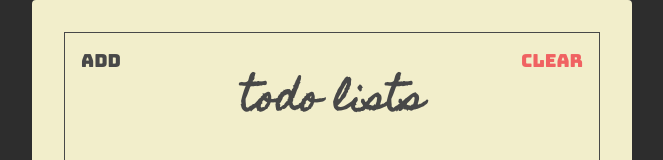
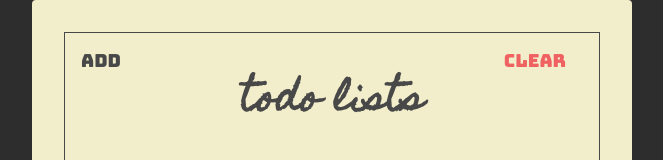
Before and after one commit to dewisapp/react-todolist, a React (Create React App) app: page / in a window 1280 px wide. Shown: the top 160 px of the page, without its empty margins (308-971 px from the left). Built offline with nearby package versions, Linux system fonts and the light colour scheme.

Commit message:
membuat button dengan css module

```diff
--- a/package.json
+++ b/package.json
@@ -5,6 +5,7 @@
   "keywords": [],
   "main": "src/index.js",
   "dependencies": {
+    "classnames": "2.3.1",
     "prop-types": "15.7.2",
     "react": "17.0.2",
     "react-dom": "17.0.2",
--- a/src/components/Button.jsx
+++ /dev/null
@@ -1,32 +0,0 @@
-import React from "react";
-import PropTypes from "prop-types";
-
-const Button = ({ text, onClick, color, align }) => {
-  const classNames = [
-    "header-btn",
-    color === "black" && "main-black-color",
-    color === "red" && "main-red-color",
-    align === "left" && "align-left",
-    align === "right" && "align-right"
-  ].join("  ");
-  return (
-    <button className={classNames} onClick={onClick}>
-      {text}
-    </button>
-  );
-};
-
-Button.defaultProps = {
-  text: "Button",
-  color: "black",
-  align: "left"
-};
-
-Button.propTypes = {
-  text: PropTypes.string.isRequired,
-  onClick: PropTypes.func,
-  color: PropTypes.oneOf(["black", "red"]),
-  align: PropTypes.oneOf(["left", "right"])
-};
-
-export default Button;
--- a/src/components/Header.jsx
+++ b/src/components/Header.jsx
@@ -1,6 +1,6 @@
 import React from "react";
 import PropTypes from "prop-types";
-import Button from "./Button";
+import Button from "./button/Button";
 
 const Header = ({ showAddToggle, showAdd, clearTodos }) => {
   return (
--- /dev/null
+++ b/src/components/button/Button.jsx
@@ -0,0 +1,42 @@
+import React from "react";
+import PropTypes from "prop-types";
+import styles from "./button.module.css";
+import cx from "classnames";
+
+const Button = ({ text, onClick, color, align }) => {
+  // const classNames = [
+  //   "header-btn",
+  //   color === "black" && "main-black-color",
+  //   color === "red" && "main-red-color",
+  //   align === "left" && "align-left",
+  //   align === "right" && "align-right"
+  // ].join("  ");
+
+  const classNames = cx(styles.headerBtn, {
+    [styles.mainBlackColor]: color === "black",
+    [styles.mainRedColor]: color === "red",
+    [styles.alignLeft]: align === "left",
+    [styles.alignRigh]: align === "right"
+  });
+
+  return (
+    <button className={classNames} onClick={onClick}>
+      {text}
+    </button>
+  );
+};
+
+Button.defaultProps = {
+  text: "Button",
+  color: "black",
+  align: "left"
+};
+
+Button.propTypes = {
+  text: PropTypes.string.isRequired,
+  onClick: PropTypes.func,
+  color: PropTypes.oneOf(["black", "red"]),
+  align: PropTypes.oneOf(["left", "right"])
+};
+
+export default Button;
--- /dev/null
+++ b/src/components/button/button.module.css
@@ -0,0 +1,33 @@
+.mainRedColor {
+  color: var(--main-red-color);
+}
+
+.mainBlackColor {
+  color: var(--main-black-color);
+}
+
+.alignLeft {
+  text-align: left;
+}
+
+.alignRight {
+  text-align: right;
+}
+
+.headerBtn {
+  width: 24%;
+  font-size: 1.8rem;
+  font-family: "Bungee", sans-serif;
+  padding: 16px;
+  background: unset;
+  border: unset;
+  outline: unset;
+}
+
+.headerBtn.mainRedColor:active {
+  text-shadow: 1px 1px 2px var(--main-red-color);
+}
+
+.headerBtn.mainBlackColor:active {
+  text-shadow: 1px 1px 2px var(--main-black-color);
+}
--- a/src/styles.css
+++ b/src/styles.css
@@ -5,22 +5,6 @@
 :root {
   --main-red-color: #f06262;
   --main-black-color: #484848;
-}
-
-.main-red-color {
-  color: var(--main-red-color);
-}
-
-.main-black-color {
-  color: var(--main-black-color);
-}
-
-.align-left {
-  text-align: left;
-}
-
-.align-right {
-  text-align: right;
 }
 
 html {
@@ -73,24 +57,6 @@ html {
   color: var(--main-black-color);
   font-family: "Homemade Apple", sans-serif;
   text-transform: lowercase;
-}
-
-.header-btn {
-  width: 24%;
-  font-size: 1.8rem;
-  font-family: "Bungee", sans-serif;
-  padding: 16px;
-  background: unset;
-  border: unset;
-  outline: unset;
-}
-
-.header-btn.main-red-color:active {
-  text-shadow: 1px 1px 2px var(--main-red-color);
-}
-
-.header-btn.main-black-color:active {
-  text-shadow: 1px 1px 2px var(--main-black-color);
 }
 
 .add {
```
